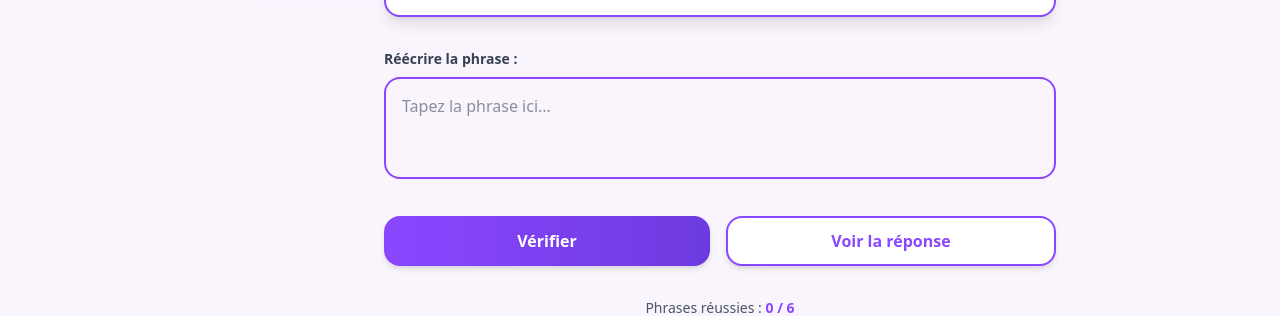
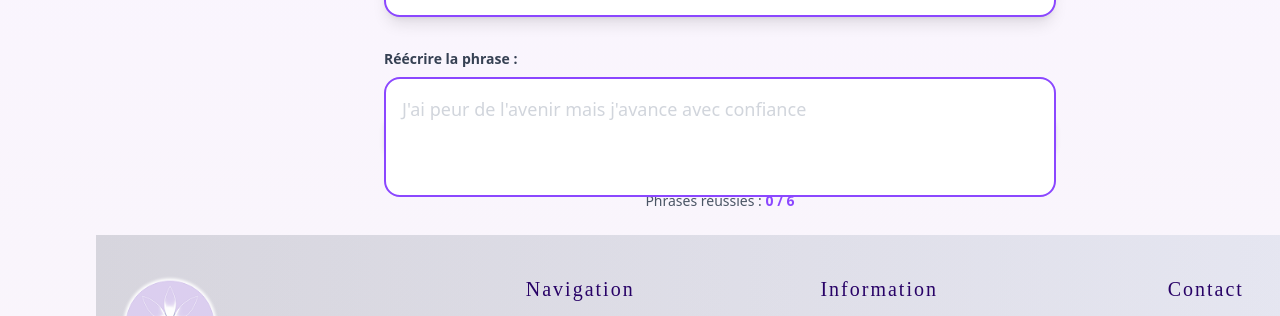
Before and after one commit to SOREA-sea/SOREA, a Next.js app: page /mot-a-moi/je-laisse-parler-ma-plume in a window 1280 px wide. Shown: the part 351-667 px from the top of the page. Built offline with nearby package versions, Linux system fonts and the light colour scheme; no server answers; some icons are missing; a web font is replaced by a local one.

Commit message:
commit mots a moi texte reecriture

```diff
--- a/src/app/mot-a-moi/je-laisse-parler-ma-plume/page.tsx
+++ b/src/app/mot-a-moi/je-laisse-parler-ma-plume/page.tsx
@@ -1,6 +1,6 @@
 'use client';
 
-import { useState } from 'react';
+import { useEffect, useRef, useState } from 'react';
 import Link from 'next/link';
 import Navbar from '@/components/Navbar';
 import Footer from '@/components/Footer';
@@ -22,29 +22,41 @@ export default function JeLaisseParleMaPlume() {
     const [showReveal, setShowReveal] = useState(false);
 
     const currentSentence = sentences[currentIndex];
-    const isCorrect = userInput.toLowerCase().trim() === currentSentence.toLowerCase().trim();
+    const normalizedTarget = currentSentence.toLowerCase();
+    const normalizedInput = userInput.toLowerCase();
+    const isCorrect = normalizedInput.trim() === normalizedTarget.trim();
+    const inputHasAnyText = userInput.length > 0;
+    const textareaRef = useRef<HTMLTextAreaElement | null>(null);
 
-    const handleSubmit = () => {
-        if (userInput.trim() === '') {
-            setFeedback('incorrect');
-            return;
+    useEffect(() => {
+        if (textareaRef.current) {
+            textareaRef.current.style.height = 'auto';
+            textareaRef.current.style.height = `${textareaRef.current.scrollHeight}px`;
         }
+    }, [userInput, currentIndex]);
 
+    useEffect(() => {
         if (isCorrect) {
             setFeedback('correct');
-            setCompletedCount(completedCount + 1);
-            setTimeout(() => {
+            setCompletedCount((count) => count + 1);
+            const timeout = window.setTimeout(() => {
                 if (currentIndex < sentences.length - 1) {
-                    setCurrentIndex(currentIndex + 1);
+                    setCurrentIndex((index) => index + 1);
                     setUserInput('');
                     setFeedback(null);
                     setShowReveal(false);
                 }
-            }, 1500);
-        } else {
+            }, 1200);
+
+            return () => window.clearTimeout(timeout);
+        }
+
+        if (inputHasAnyText && !isCorrect) {
             setFeedback('incorrect');
+        } else if (!inputHasAnyText) {
+            setFeedback(null);
         }
-    };
+    }, [isCorrect, inputHasAnyText, currentIndex]);
 
     const handleSkip = () => {
         setShowReveal(true);
@@ -100,14 +112,46 @@ export default function JeLaisseParleMaPlume() {
                                 <label className="block text-sm font-semibold text-gray-700 mb-2">
                                     Réécrire la phrase :
                                 </label>
-                                <textarea
-                                    value={userInput}
-                                    onChange={(e) => setUserInput(e.target.value)}
-                                    onKeyDown={(e) => e.key === 'Enter' && !e.shiftKey && handleSubmit()}
-                                    placeholder="Tapez la phrase ici..."
-                                    className="w-full p-4 border-2 border-[#8B47FF] rounded-2xl focus:outline-none focus:ring-2 focus:ring-[#8B47FF] resize-none"
-                                    rows={3}
-                                />
+                                <div className="relative">
+                                    <div className="absolute inset-0 min-h-[120px] w-full p-4 border-2 border-[#8B47FF] rounded-2xl bg-white text-left text-lg leading-7 font-sans text-gray-300 whitespace-pre-wrap break-words z-0">
+                                        {currentSentence}
+                                    </div>
+
+                                    <div className="pointer-events-none absolute inset-0 min-h-[120px] w-full p-4 rounded-2xl text-left text-lg leading-7 font-sans whitespace-pre-wrap break-words z-10">
+                                        {currentSentence.split('').map((char, index) => {
+                                            const userChar = userInput[index] ?? '';
+                                            const isMatch = userChar.toLowerCase() === char.toLowerCase();
+
+                                            return (
+                                                <span
+                                                    key={`${char}-${index}`}
+                                                    className={
+                                                        !userInput[index]
+                                                            ? 'text-transparent'
+                                                            : isMatch
+                                                                ? 'text-black'
+                                                                : 'text-red-500'
+                                                    }
+                                                >
+                                                    {userChar || char}
+                                                </span>
+                                            );
+                                        })}
+                                        {userInput.length > currentSentence.length && (
+                                            <span className="text-red-500">
+                                                {userInput.slice(currentSentence.length)}
+                                            </span>
+                                        )}
+                                    </div>
+
+                                    <textarea
+                                        ref={textareaRef}
+                                        value={userInput}
+                                        onChange={(e) => setUserInput(e.target.value)}
+                                        className="absolute inset-0 w-full h-full p-4 border-2 border-transparent rounded-2xl bg-transparent text-transparent caret-transparent resize-none overflow-hidden focus:outline-none focus:ring-transparent z-20"
+                                        rows={3}
+                                    />
+                                </div>
                             </div>
 
                             {showReveal && (
@@ -119,25 +163,17 @@ export default function JeLaisseParleMaPlume() {
 
                             {feedback === 'correct' && (
                                 <div className="w-full bg-green-50 border-2 border-green-400 rounded-2xl p-4 text-center">
-                                    <p className="text-lg font-bold text-green-700">✅Bravo ! C'est correct !</p>
+                                    <p className="text-lg font-bold text-green-700">✅Bravo ! C&apos;est correct !</p>
                                 </div>
                             )}
 
                             {feedback === 'incorrect' && !showReveal && (
                                 <div className="w-full bg-red-50 border-2 border-red-400 rounded-2xl p-4 text-center">
-                                    <p className="text-lg font-bold text-red-700"> Ce n'est pas tout à fait ça...</p>
+                                    <p className="text-lg font-bold text-red-700"> Ce n&apos;est pas tout à fait ça...</p>
                                 </div>
                             )}
 
                             <div className="flex gap-4 w-full">
-                                <button
-                                    onClick={handleSubmit}
-                                    disabled={feedback === 'correct'}
-                                    className="flex-1 bg-gradient-to-r from-[#8B47FF] to-[#6D3AE0] text-white font-bold px-6 py-3 rounded-2xl shadow-md transition-all duration-300 hover:scale-105 hover:shadow-xl cursor-pointer disabled:opacity-50"
-                                >
-                                    Vérifier
-                                </button>
-
                                 {!showReveal && (
                                     <button
                                         onClick={handleSkip}
```
